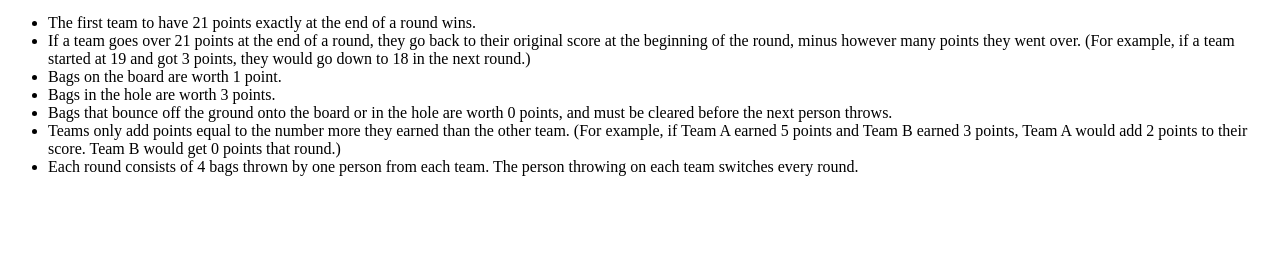
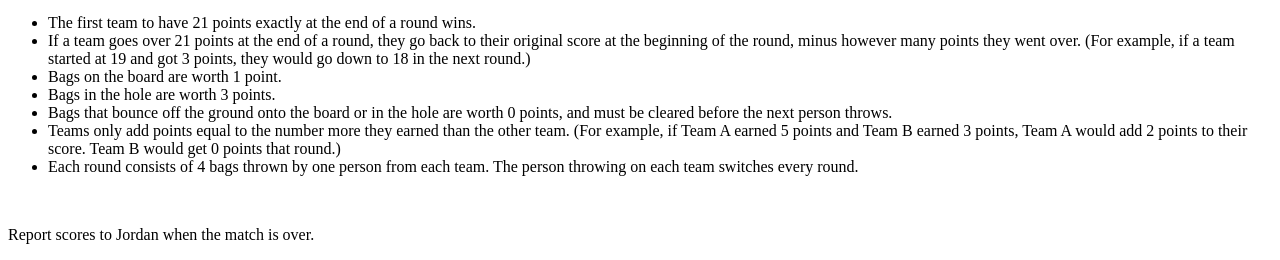
Before and after one commit to JordanHunnicutt/page, a plain HTML site: page index.html in a window 1280 px wide. Shown: the part 560-820 px from the top of the page. Drawn offline with Linux system fonts and the light colour scheme.

Commit message:
Update index.html

```diff
--- a/index.html
+++ b/index.html
@@ -10,3 +10,5 @@
   <li>Teams only add points equal to the number more they earned than the other team. (For example, if Team A earned 5 points and Team B earned 3 points, Team A would add 2 points to their score. Team B would get 0 points that round.)</li>
   <li>Each round consists of 4 bags thrown by one person from each team. The person throwing on each team switches every round.</li>
 </ul>
+<br>
+<p>Report scores to Jordan when the match is over.</p>
```
